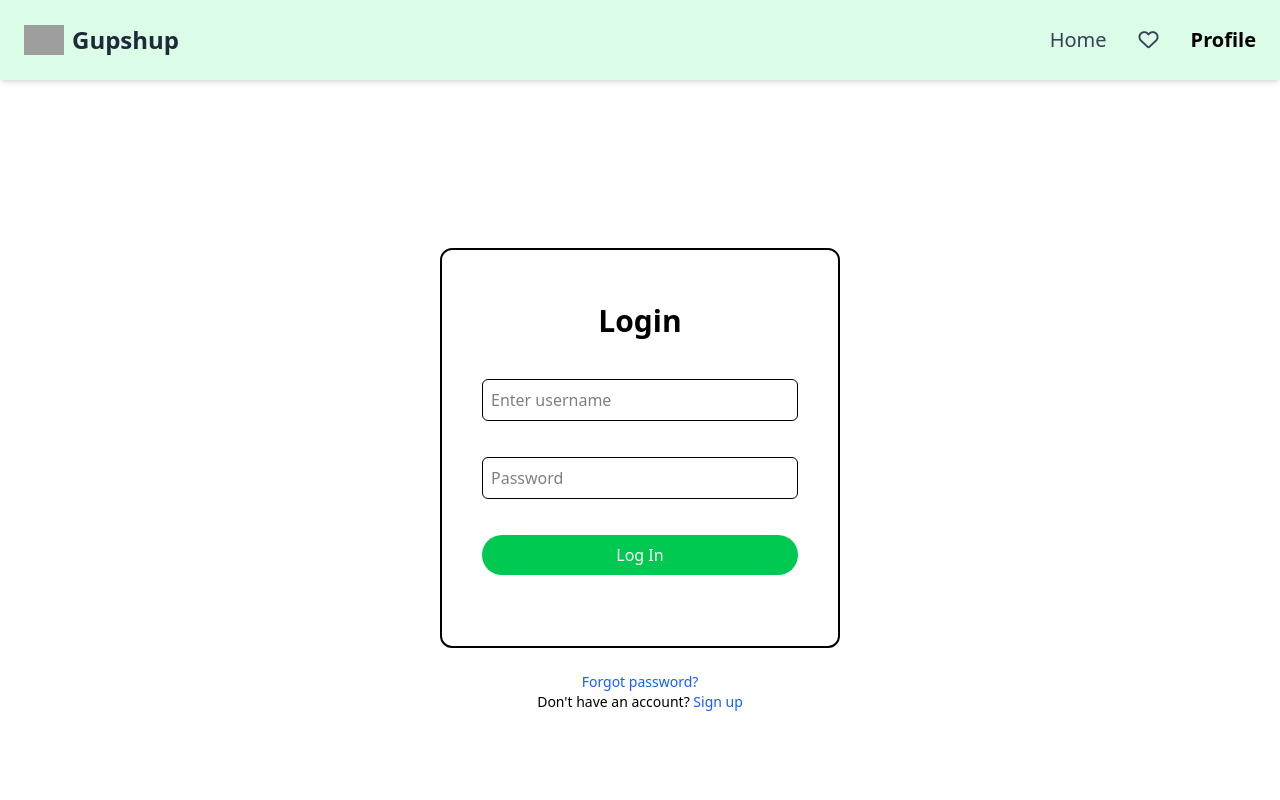
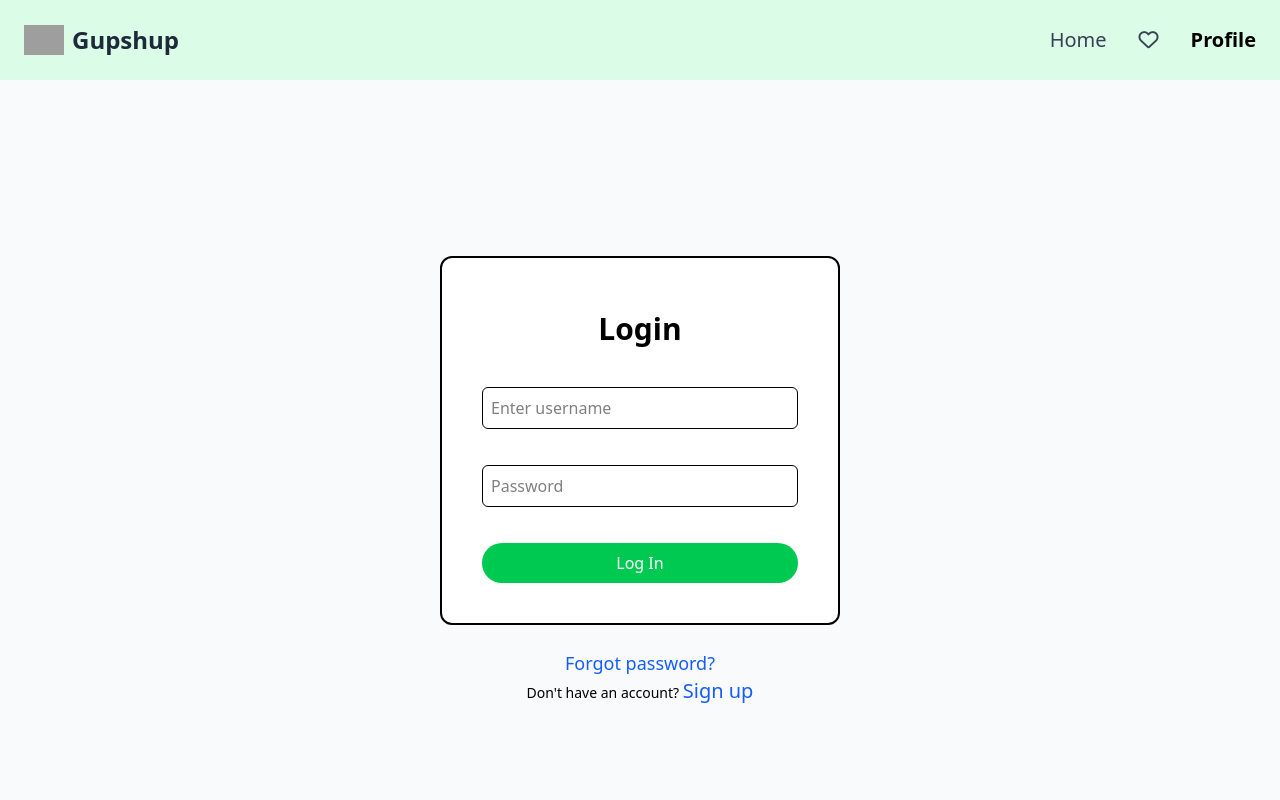
Before and after one commit to Abhijindal905/Real-Time-Chat-App, a React (Vite) app in the folder frontend/chat/: page /login in a window 1280 px wide. Shown: the top 800 px of the page. Built offline with nearby package versions, Linux system fonts and the light colour scheme; grey boxes are pictures that could not be loaded.

Commit message:
by sohil

```diff
--- a/frontend/chat/src/pages/Login.jsx
+++ b/frontend/chat/src/pages/Login.jsx
@@ -1,23 +1,11 @@
 import React, { useState } from "react";
+import axios from "axios";
 
 function Login() {
   const [formData, setFormData] = useState({
     username: "",
     password: "",
   });
-
-  const handleLogin = (e) => {
-    e.preventDefault();
-
-    const { username, password } = formData;
-
-    if (!username || !password) {
-      alert("Please fill all fields.");
-      return;
-    }
-
-    console.log("Logging in with:", formData);
-  };
 
   const handleChange = (e) => {
     const { name, value } = e.target;
@@ -27,11 +15,28 @@ function Login() {
     }));
   };
 
+  const handleLogin = async (e) => {
+    e.preventDefault();
+    try {
+      const res = await axios.post("http://127.0.0.1:8000/api/login/",
+        formData
+      );
+
+      console.log("Login successful:", res.data);
+
+      alert("Login successful!");
+
+    } catch (error) {
+      console.error("Login failed:", error.response?.data || error.message);
+      alert("Invalid username or password.");
+    }
+  };
+
   return (
-    <div className="h-screen flex flex-col justify-center items-center">
+    <div className="h-screen flex flex-col justify-center items-center bg-gray-50">
       <form
         onSubmit={handleLogin}
-        className="h-[400px] w-[400px] border-2 border-black p-10 rounded-xl flex flex-col gap-4 hover:shadow-2xl"
+        className="w-[400px] border-2 border-black p-10 rounded-xl flex flex-col gap-4 hover:shadow-2xl bg-white"
       >
         <h2 className="mt-2 text-black text-center mb-5 text-[30px] font-bold">
           Login
@@ -39,7 +44,7 @@ function Login() {
 
         <input
           name="username"
-          className="mb-5 p-2 border border-black rounded-md text-[16px] hover:shadow-2xl"
+          className="mb-5 p-2 border border-black rounded-md text-[16px] hover:shadow"
           type="text"
           placeholder="Enter username"
           value={formData.username}
@@ -49,7 +54,7 @@ function Login() {
 
         <input
           name="password"
-          className="mb-5 p-2 border border-black rounded-md text-[16px] hover:shadow-2xl"
+          className="mb-5 p-2 border border-black rounded-md text-[16px] hover:shadow"
           type="password"
           placeholder="Password"
           value={formData.password}
@@ -66,13 +71,13 @@ function Login() {
       </form>
 
       <div className="text-sm text-center mt-6">
-        <a href="#" className="text-blue-600 hover:underline">
+        <a href="#" className="text-lg text-blue-600 hover:underline">
           Forgot password?
         </a>
         <br />
         <p>
           Don't have an account?{" "}
-          <a href="/register" className="text-blue-600 hover:underline">
+          <a href="/register" className="text-xl text-blue-600 hover:underline">
             Sign up
           </a>
         </p>
```
Also changed, not shown: 1 other file (tests, documents, lock files or other folders).
